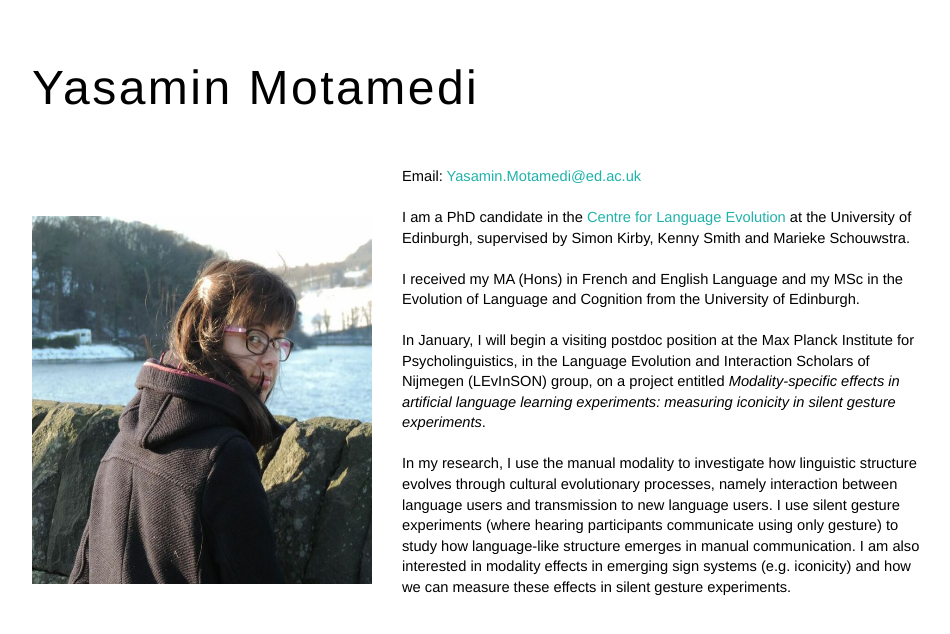
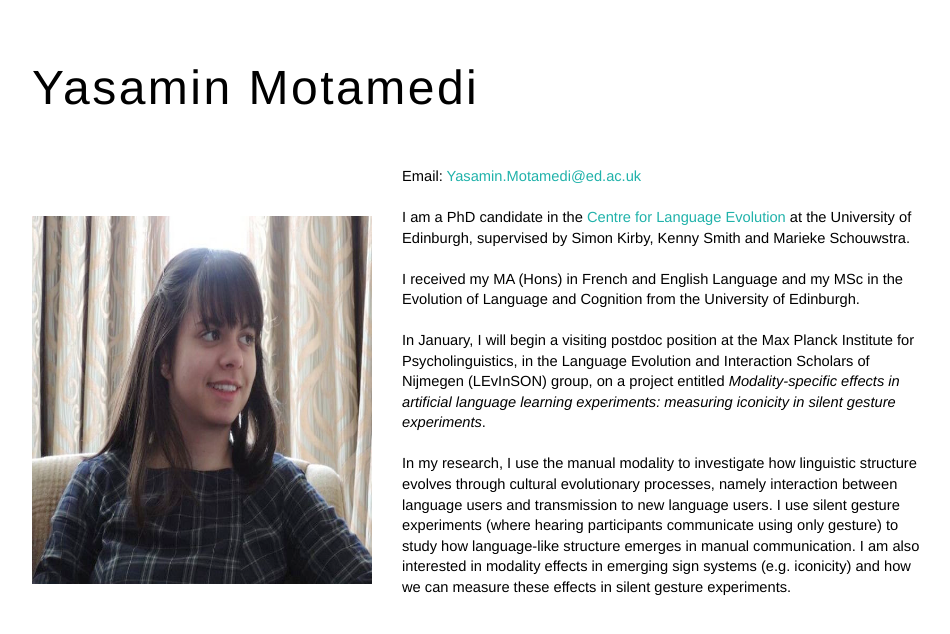
Before and after one commit to ymotamedi/ymotamedi.github.io, a Jekyll site: the page built from index.html, in a window 1280 px wide. Shown: the top 634 px of the page, without its empty margins (160-1110 px from the left). Built offline with Jekyll 4.4.1, drawn with Linux system fonts in a browser that asks for light colours.

Commit message:
Update index.html

```diff
--- a/index.html
+++ b/index.html
@@ -2,7 +2,7 @@
 layout: default
 title: Yasamin Motamedi
 ---
-<p><img src="ym2.jpeg" style="float:left;width:340px;height:368px;margin-right:30px;margin-top:50px;margin-bottom:30px">
+<p><img src="ym_web2.jpeg" style="float:left;width:340px;height:368px;margin-right:30px;margin-top:50px;margin-bottom:30px">
   Email: <a href= "mailto:Yasamin.Motamedi@ed.ac.uk">Yasamin.Motamedi@ed.ac.uk</a>
   <br><br>
   I am a PhD candidate in the <a href = "http://www.lel.ed.ac.uk/cle/" target = "_blank">Centre for Language Evolution</a> at the University of Edinburgh,
```
